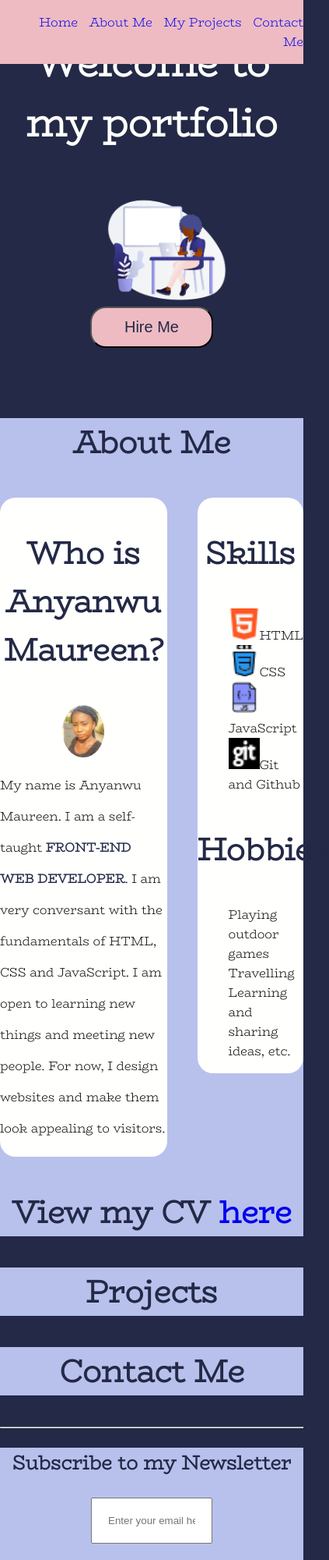
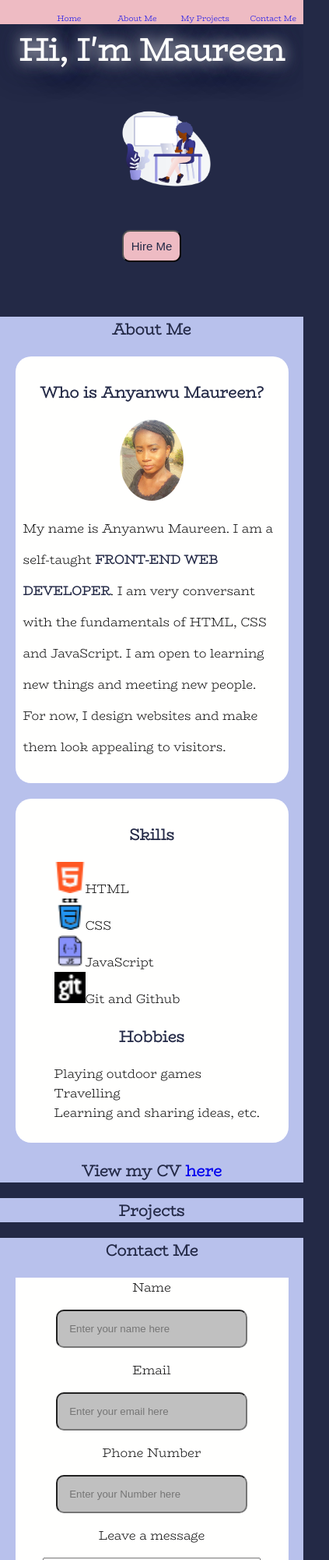
Before and after one commit to maura-dev/My-Portfolio, a plain HTML site: page index.html in a window 390 px wide. Shown: the top 2000 px of the page at 78% size, 423 px wide, since content can reach past the window. Drawn offline with Linux system fonts and the light colour scheme.

Commit message:
Added a Contact form and media query for responsiveness

```diff
--- a/css/style.css
+++ b/css/style.css
@@ -20,7 +20,7 @@ body{
 .nav-bar ul li {
 	list-style-type: none;
 	display: inline;
-	padding-left: 10px ;
+	padding-left: 10px;
 }
 
 a {
@@ -47,13 +47,26 @@ a {
 }
 
 body{
-	font-family: space;
+	font-family: space, monospace;
 }
 
-h2{
+/*Styling my glowing heading*/
+.glow{
 	font-size: 50px;
 	text-align: center;
 	color: #fffffe;
+	-webkit-animation: glow 1s ease-in-out infinite alternate;
+	-moz-animation: glow 1s ease-in-out infinite alternate;
+	animation: glow 1s ease-in-out infinite alternate;
+}
+
+@-webkit-keyframes glow{
+	from{
+		text-shadow: 0 0 10px #fffffe, 0 0 20px #fffffe, 0 0 30px #b8c1ec, 0 0 40px #b8c1ec;
+	}
+	to{
+		text-shadow: 0 0 20px #fffffe, 0 0 30px #232946, 0 0 40px #232946, 0 0 50px #232946;
+	}
 }
 
 h3{
@@ -78,6 +91,7 @@ h4{
 	border-radius: 20px;
 	display: block;
 	margin: auto;
+	margin-top:50px;
 	background-color: #eebbc3;
 	color: #232946;
 	font-size: 20px;
@@ -132,11 +146,7 @@ li{
 }
 
 /*Styling icons for footer */
-#img7{
-	margin-left: 20%;
-}
-
-#img8, #img9, #img10{
+#img7, #img8, #img9, #img10{
 margin-left: 20%;
 }
 
@@ -161,14 +171,14 @@ footer a{
 
 
 /*Styling for input*/
-input{
+.newsletter input{
 	display: block;
 	margin: auto;
 
 }
 
-#email{
-	padding: 20px;
+#email2{
+	padding: 15px;
 	width: 40%;
 }
 
@@ -183,3 +193,82 @@ input{
 #button:hover{
 	background-color: white;
 }
+
+/*Styling my contact form*/
+.contactMe{
+	background-color: #fffffe;
+	width: 55%;
+	margin: auto;
+	text-align: center;
+}
+
+#name, #email, #Number{
+	border-radius: 10px;
+	padding: 15px;
+	background-color:silver;
+	width: 40%;
+}
+
+textarea{
+	width: 60%;
+}
+
+
+@media screen and (max-width: 700px) {
+        .main, .aside {
+           display: block;
+           width:90%;
+           float:none;
+           margin:20px auto 20px auto;
+           padding:10px;
+        }
+
+        #name, #email, #Number,#email2{
+        width:70%;
+        }
+
+        textarea{
+        width: 80%;
+        }
+
+        #img7, #img8, #img9, #img10{
+        margin-left: 15%;
+        }
+     }
+
+@media screen and (max-width: 500px) {
+
+		.nav-bar ul li {
+		float:left;
+		width:25%;
+		text-align:center;
+		font-size:x-small;
+		}
+
+		.glow{
+		font-size:40px;
+		}
+
+		h3{
+		font-size:20px;
+		}
+
+		h4{
+		font-size:10px;
+		}
+
+		.contactMe{
+		width:90%;
+		}
+
+		.hire{
+		padding: 10px ;
+		border-radius: 10px;
+		font-size: 15px;
+
+
+		.newsletter h3{
+		font-size: 20px;
+		}
+
+}
--- a/index.html
+++ b/index.html
@@ -24,8 +24,8 @@
 		<!--Home Page-->
 		<section class="down">
 			<a id="home">
-				<h2>Welcome to my portfolio</h2>
-				<img src="images/web.png" id="img1" alt="illustration of web developer" width="50%" height="50%">
+				<h2 class="glow">Hi, I'm Maureen</h2>
+				<img src="images/web.png" id="img1" alt="illustration of web developer" width="40%" height="40%">
 				<button class="hire">Hire Me</button>
 				<br>
 			</a>
@@ -83,6 +83,25 @@
 	<div class="contact" id="Contact">
 		<a id="Contact">
 			<h3>Contact Me</h3>
+
+			<div class="contactMe">
+				<form action="" name="contactMe" id="contactMe" method="POST" data-netlify="true" onsubmit="processForm">
+					<p>Name</p>
+					<input type="text" name="name" id="name" placeholder="Enter your name here">
+					<br>
+					<p>Email</p>
+					<input type="email" name="email" id="email" placeholder="Enter your email here">
+					<br>
+					<p>Phone Number</p>
+					<input type="text" name="Number" id="Number" placeholder="Enter your Number here">
+					<br>
+					<p>Leave a message </p>
+					<textarea rows="8" cols="3"></textarea>
+					<br>
+					<input type="submit" class ="submit" value="Send" id="button">
+				</form>
+				<br>
+			</div>
 		</a>
 	</div>
 
@@ -94,7 +113,7 @@
 		<div class="newsletter">
 			<h3>Subscribe to my Newsletter </h3>
 			<form action="" name="Newsletter" id="Newsletter" method="POST" data-netlify="true" onsubmit="processForm">
-				<input type="email" name="email" id="email" placeholder="Enter your email here">
+				<input type="email" name="email" id="email2" placeholder="Enter your email here">
 				<br>
 				<input type="submit" class ="submit" value="Subscribe" id="button">
 				<br>
```
